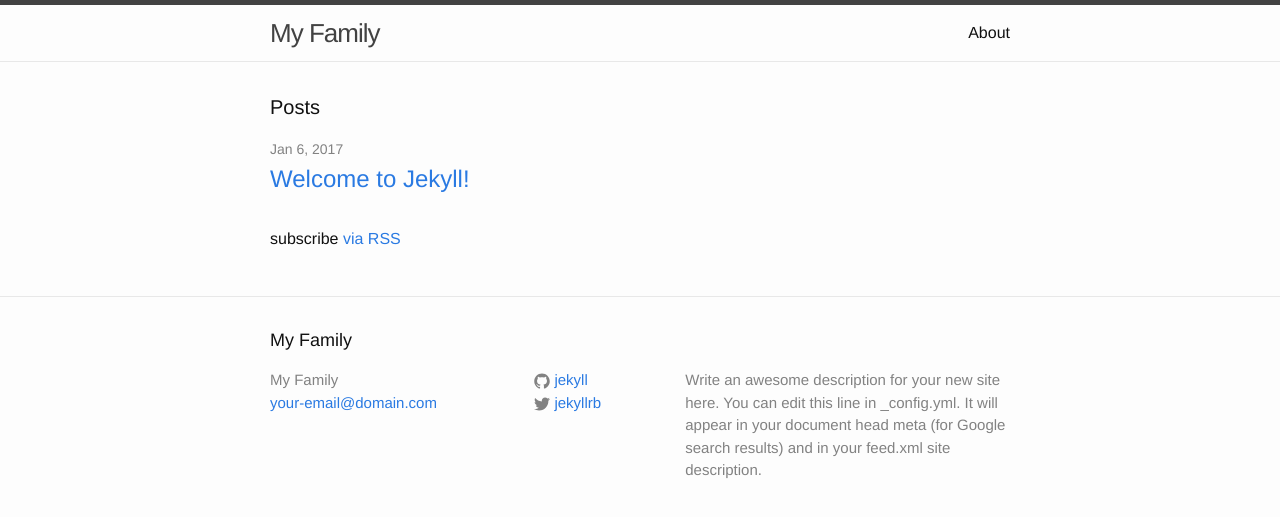
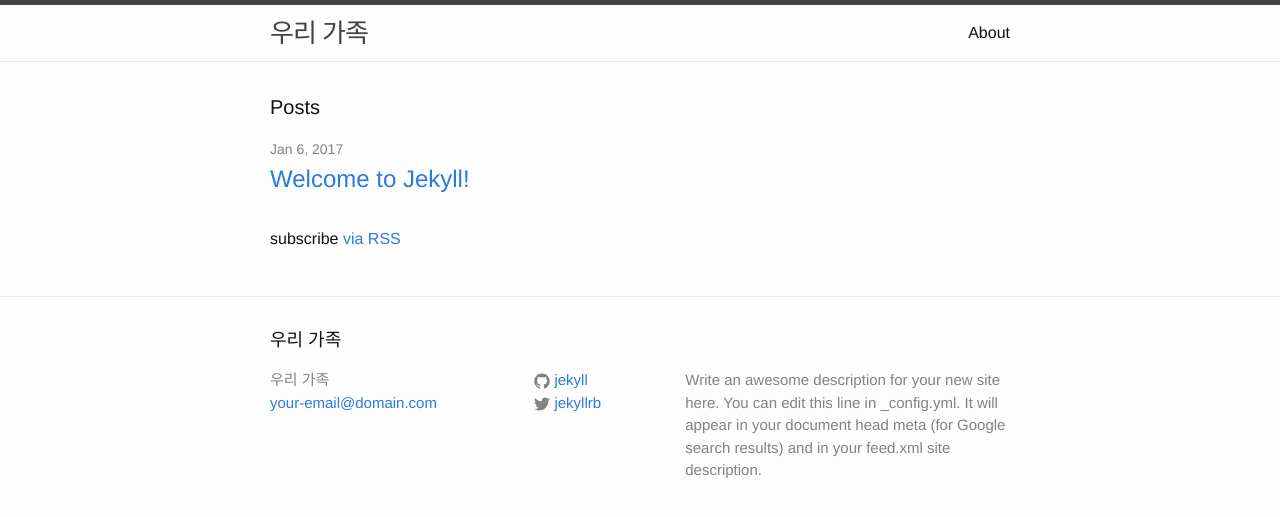
Before and after one commit to danielp07/danielp07.github.io, a Jekyll site: the page built from index.html, in a window 1280 px wide. Shown: the top 517 px of the page. Built offline with Jekyll 4.4.1, drawn with Linux system fonts in a browser that asks for light colours.

Commit message:
Update _config.yml

```diff
--- a/_config.yml
+++ b/_config.yml
@@ -6,7 +6,7 @@
 # 'jekyll serve'. If you change this file, please restart the server process.
 
 # Site settings
-title: My Family
+title: 우리 가족
 email: your-email@domain.com
 description: > # this means to ignore newlines until "baseurl:"
   Write an awesome description for your new site here. You can edit this
```
